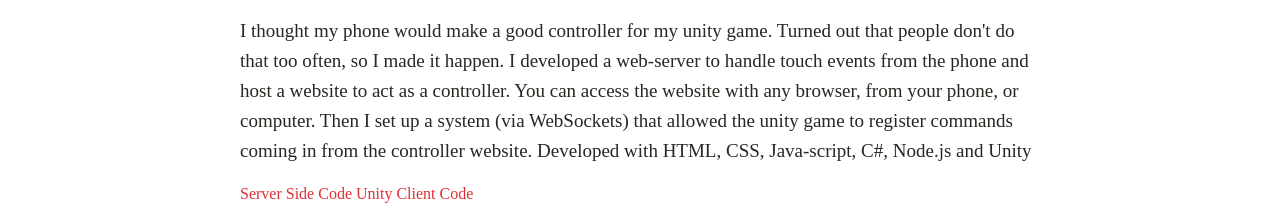
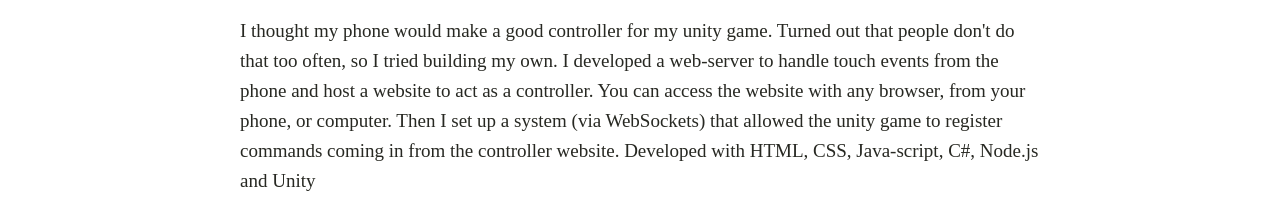
Before and after one commit to efraimdahl/GameDesignPortfolio, a plain HTML site: page index.html in a window 1280 px wide. Shown: the part 729-941 px from the top of the page. Drawn offline with Linux system fonts and the light colour scheme; a web font is replaced by a local one.

Commit message:
reduce drag

```diff
--- a/index.html
+++ b/index.html
@@ -41,7 +41,7 @@
         <iframe width="560" height="315" src="https://www.youtube.com/embed/Ixwj8Ci3CTQ" frameborder="0" allow="accelerometer; autoplay; clipboard-write; encrypted-media; gyroscope; picture-in-picture" allowfullscreen></iframe>
       </article>
       <p>
-        I thought my phone would make a good controller for my unity game. Turned out that people don't do that too often, so I made it happen. I developed a web-server to handle touch events from the phone and host a website to act as a controller. You can access the website with any browser, from your phone, or computer.  Then I set up a system (via WebSockets) that allowed the unity game to register commands coming in from the controller website. Developed with HTML, CSS, Java-script, C#, Node.js and Unity</p>
+        I thought my phone would make a good controller for my unity game. Turned out that people don't do that too often, so I tried building my own. I developed a web-server to handle touch events from the phone and host a website to act as a controller. You can access the website with any browser, from your phone, or computer.  Then I set up a system (via WebSockets) that allowed the unity game to register commands coming in from the controller website. Developed with HTML, CSS, Java-script, C#, Node.js and Unity</p>
       <a href="https://github.com/efraimdahl/free-radish-client">Server Side Code</a>
       <a href="https://github.com/efraimdahl/UnityNetworkGame" >Unity Client Code</a>
     </article>
```
